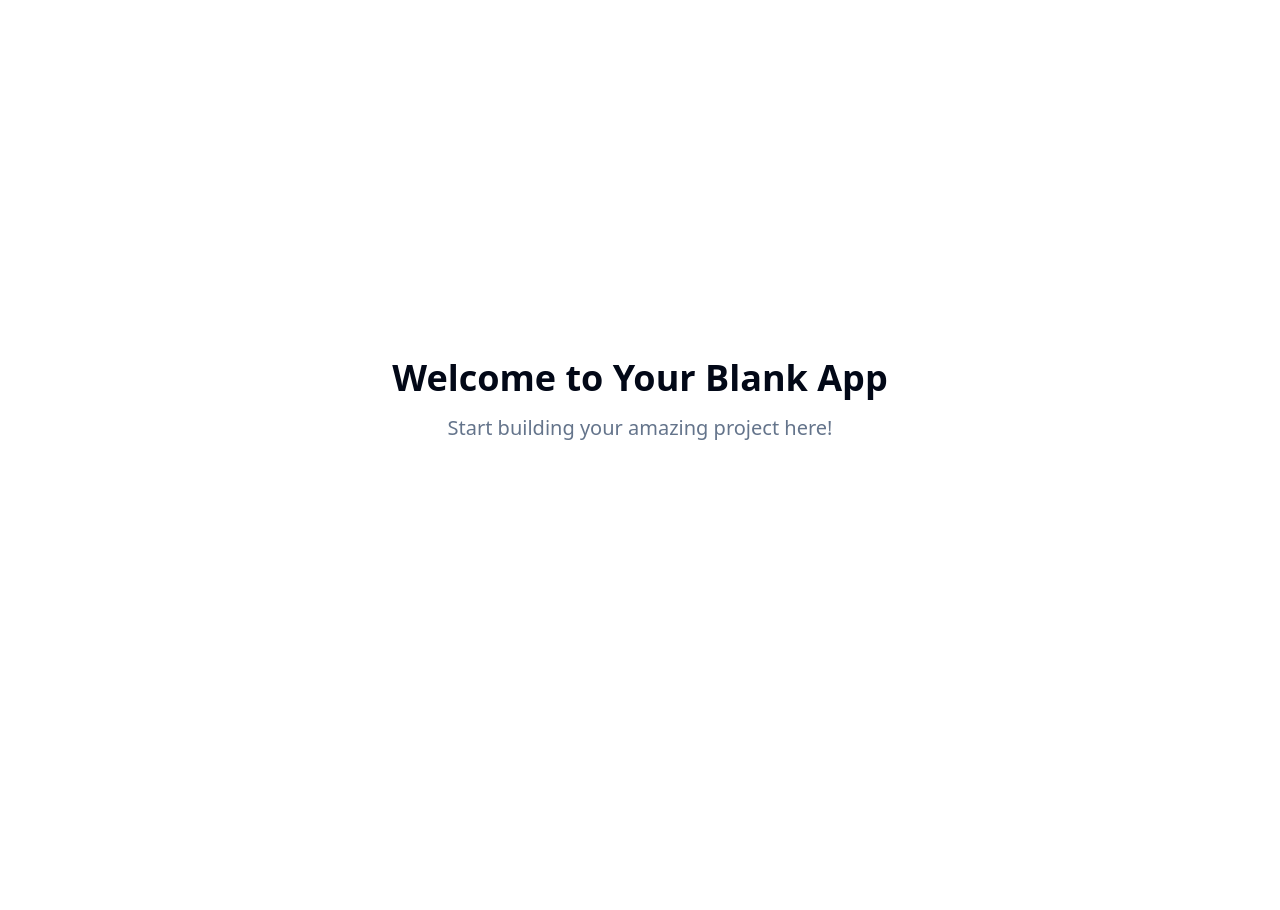
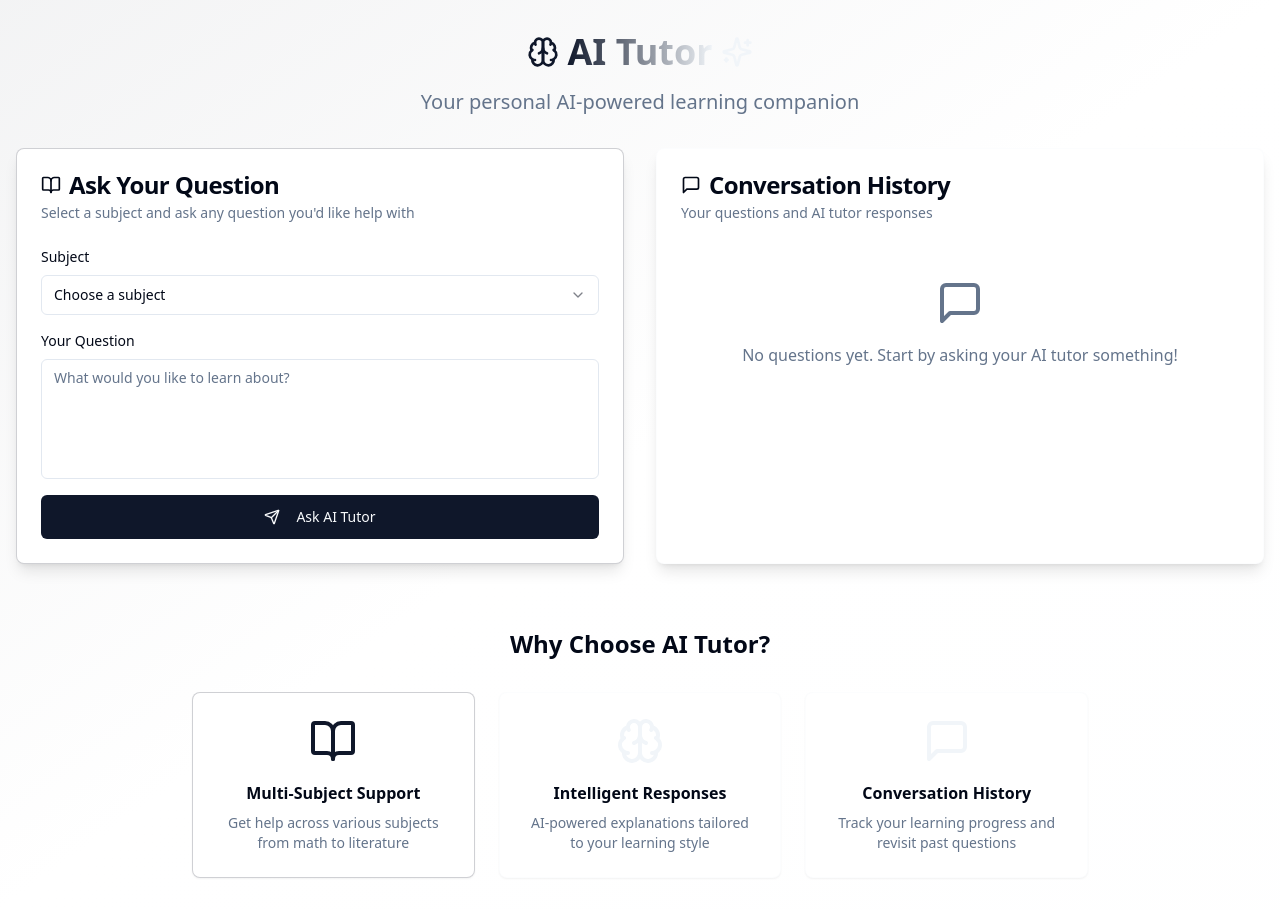
Before and after one commit to DM-160105/Ai-Tutor, a React (Vite) app: page / in a window 1280 px wide. Before the commit the page ends 800 px from the top, so only its background shows below. Built offline with nearby package versions, Linux system fonts and the light colour scheme.

Commit message:
Start project

```diff
--- a/src/pages/Index.tsx
+++ b/src/pages/Index.tsx
@@ -1,11 +1,224 @@
-// Update this page (the content is just a fallback if you fail to update the page)
+import { useState } from "react";
+import { Card, CardContent, CardDescription, CardHeader, CardTitle } from "@/components/ui/card";
+import { Button } from "@/components/ui/button";
+import { Input } from "@/components/ui/input";
+import { Textarea } from "@/components/ui/textarea";
+import { Select, SelectContent, SelectItem, SelectTrigger, SelectValue } from "@/components/ui/select";
+import { BookOpen, MessageSquare, Brain, Send, Sparkles } from "lucide-react";
+import { useToast } from "@/hooks/use-toast";
+import { supabase } from "@/integrations/supabase/client";
 
 const Index = () => {
+  const [selectedSubject, setSelectedSubject] = useState("");
+  const [question, setQuestion] = useState("");
+  const [conversation, setConversation] = useState<Array<{id: string, question: string, answer: string, subject: string}>>([]);
+  const [isLoading, setIsLoading] = useState(false);
+  const { toast } = useToast();
+
+  const subjects = [
+    "Mathematics", "Physics", "Chemistry", "Biology", "History",
+    "Literature", "Computer Science", "Economics", "Psychology", "Philosophy"
+  ];
+
+  const handleSubmitQuestion = async () => {
+    if (!selectedSubject || !question.trim()) {
+      toast({
+        title: "Missing Information",
+        description: "Please select a subject and enter your question.",
+        variant: "destructive"
+      });
+      return;
+    }
+
+    setIsLoading(true);
+
+    try {
+      // Store the question in Supabase
+      const { data, error } = await supabase
+        .from('queries')
+        .insert({
+          subject: selectedSubject,
+          question: question.trim(),
+          ai_response: "This is a simulated AI response. In a real implementation, this would connect to an AI service to provide personalized tutoring based on your question about " + selectedSubject + "."
+        })
+        .select()
+        .single();
+
+      if (error) throw error;
+
+      // Add to conversation
+      setConversation(prev => [...prev, {
+        id: data.id,
+        question: data.question!,
+        answer: data.ai_response!,
+        subject: data.subject!
+      }]);
+
+      setQuestion("");
+
+      toast({
+        title: "Question Submitted",
+        description: "Your AI tutor has responded!"
+      });
+    } catch (error) {
+      console.error('Error submitting question:', error);
+      toast({
+        title: "Error",
+        description: "Failed to submit your question. Please try again.",
+        variant: "destructive"
+      });
+    } finally {
+      setIsLoading(false);
+    }
+  };
+
   return (
-    <div className="min-h-screen flex items-center justify-center bg-background">
-      <div className="text-center">
-        <h1 className="text-4xl font-bold mb-4">Welcome to Your Blank App</h1>
-        <p className="text-xl text-muted-foreground">Start building your amazing project here!</p>
+    <div className="min-h-screen bg-gradient-to-br from-primary/5 via-background to-secondary/5">
+      <div className="container mx-auto px-4 py-8">
+        {/* Header */}
+        <div className="text-center mb-8">
+          <div className="flex items-center justify-center gap-2 mb-4">
+            <Brain className="w-8 h-8 text-primary" />
+            <h1 className="text-4xl font-bold bg-gradient-to-r from-primary to-secondary bg-clip-text text-transparent">
+              AI Tutor
+            </h1>
+            <Sparkles className="w-8 h-8 text-secondary" />
+          </div>
+          <p className="text-xl text-muted-foreground">
+            Your personal AI-powered learning companion
+          </p>
+        </div>
+
+        <div className="grid lg:grid-cols-2 gap-8 max-w-7xl mx-auto">
+          {/* Question Input Section */}
+          <Card className="border-primary/20 shadow-lg">
+            <CardHeader>
+              <CardTitle className="flex items-center gap-2">
+                <BookOpen className="w-5 h-5" />
+                Ask Your Question
+              </CardTitle>
+              <CardDescription>
+                Select a subject and ask any question you'd like help with
+              </CardDescription>
+            </CardHeader>
+            <CardContent className="space-y-4">
+              <div>
+                <label className="text-sm font-medium mb-2 block">Subject</label>
+                <Select value={selectedSubject} onValueChange={setSelectedSubject}>
+                  <SelectTrigger>
+                    <SelectValue placeholder="Choose a subject" />
+                  </SelectTrigger>
+                  <SelectContent>
+                    {subjects.map((subject) => (
+                      <SelectItem key={subject} value={subject}>
+                        {subject}
+                      </SelectItem>
+                    ))}
+                  </SelectContent>
+                </Select>
+              </div>
+
+              <div>
+                <label className="text-sm font-medium mb-2 block">Your Question</label>
+                <Textarea
+                  value={question}
+                  onChange={(e) => setQuestion(e.target.value)}
+                  placeholder="What would you like to learn about?"
+                  className="min-h-[120px] resize-none"
+                />
+              </div>
+
+              <Button
+                onClick={handleSubmitQuestion}
+                disabled={isLoading}
+                className="w-full"
+                size="lg"
+              >
+                <Send className="w-4 h-4 mr-2" />
+                {isLoading ? "Getting Answer..." : "Ask AI Tutor"}
+              </Button>
+            </CardContent>
+          </Card>
+
+          {/* Conversation Section */}
+          <Card className="border-secondary/20 shadow-lg">
+            <CardHeader>
+              <CardTitle className="flex items-center gap-2">
+                <MessageSquare className="w-5 h-5" />
+                Conversation History
+              </CardTitle>
+              <CardDescription>
+                Your questions and AI tutor responses
+              </CardDescription>
+            </CardHeader>
+            <CardContent>
+              {conversation.length === 0 ? (
+                <div className="text-center py-8">
+                  <MessageSquare className="w-12 h-12 text-muted-foreground mx-auto mb-4" />
+                  <p className="text-muted-foreground">
+                    No questions yet. Start by asking your AI tutor something!
+                  </p>
+                </div>
+              ) : (
+                <div className="space-y-4 max-h-[500px] overflow-y-auto">
+                  {conversation.map((item) => (
+                    <div key={item.id} className="space-y-3">
+                      <div className="bg-primary/10 rounded-lg p-4">
+                        <div className="text-xs text-muted-foreground mb-1 font-medium">
+                          {item.subject}
+                        </div>
+                        <p className="font-medium">{item.question}</p>
+                      </div>
+                      <div className="bg-secondary/10 rounded-lg p-4">
+                        <div className="text-xs text-muted-foreground mb-1 font-medium flex items-center gap-1">
+                          <Brain className="w-3 h-3" />
+                          AI Tutor Response
+                        </div>
+                        <p className="text-foreground">{item.answer}</p>
+                      </div>
+                    </div>
+                  ))}
+                </div>
+              )}
+            </CardContent>
+          </Card>
+        </div>
+
+        {/* Features Section */}
+        <div className="mt-16">
+          <h2 className="text-2xl font-bold text-center mb-8">Why Choose AI Tutor?</h2>
+          <div className="grid md:grid-cols-3 gap-6 max-w-4xl mx-auto">
+            <Card className="text-center border-primary/20">
+              <CardContent className="pt-6">
+                <BookOpen className="w-12 h-12 text-primary mx-auto mb-4" />
+                <h3 className="font-semibold mb-2">Multi-Subject Support</h3>
+                <p className="text-sm text-muted-foreground">
+                  Get help across various subjects from math to literature
+                </p>
+              </CardContent>
+            </Card>
+
+            <Card className="text-center border-secondary/20">
+              <CardContent className="pt-6">
+                <Brain className="w-12 h-12 text-secondary mx-auto mb-4" />
+                <h3 className="font-semibold mb-2">Intelligent Responses</h3>
+                <p className="text-sm text-muted-foreground">
+                  AI-powered explanations tailored to your learning style
+                </p>
+              </CardContent>
+            </Card>
+
+            <Card className="text-center border-accent/20">
+              <CardContent className="pt-6">
+                <MessageSquare className="w-12 h-12 text-accent mx-auto mb-4" />
+                <h3 className="font-semibold mb-2">Conversation History</h3>
+                <p className="text-sm text-muted-foreground">
+                  Track your learning progress and revisit past questions
+                </p>
+              </CardContent>
+            </Card>
+          </div>
+        </div>
       </div>
     </div>
   );
```
